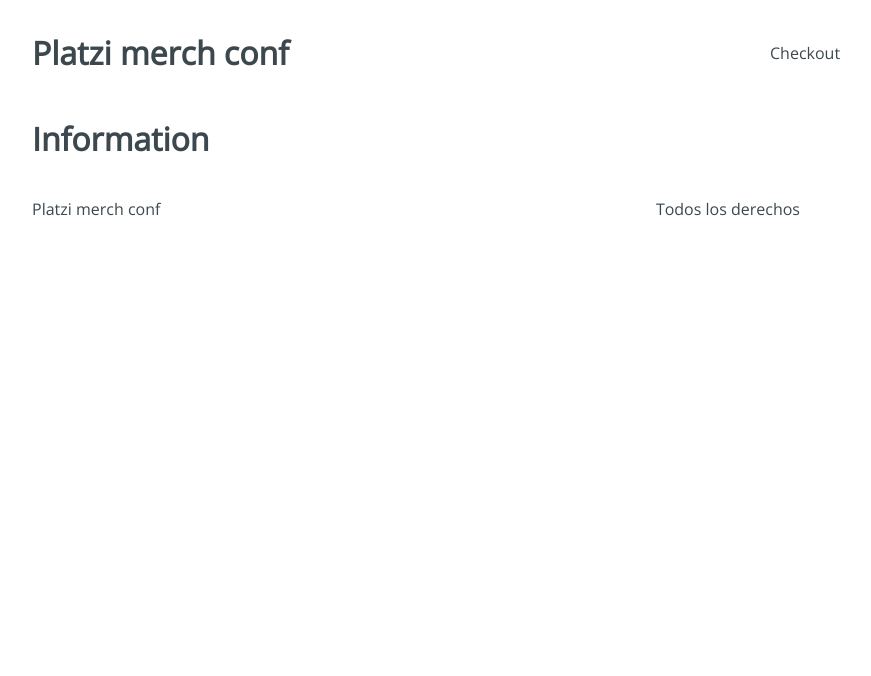
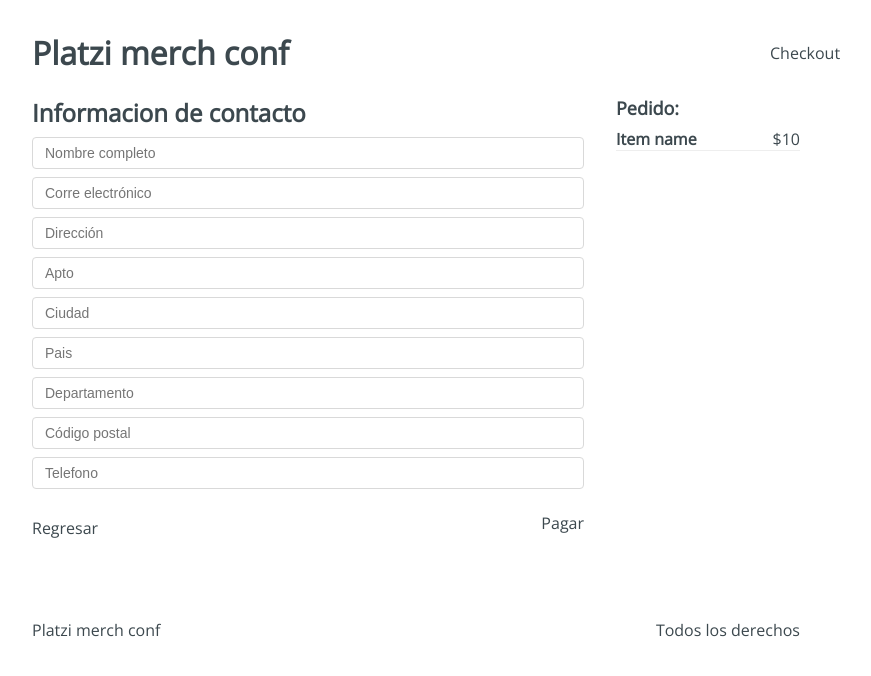
Before and after one commit to jprietor13/platzi-conf-merch, a React app: page /checkout/information in a window 1280 px wide. Shown: the top 676 px of the page, without its empty margins (224-1095 px from the left). Built offline with nearby package versions, Linux system fonts and the light colour scheme.

Commit message:
feat: Layout and styles information component

```diff
--- a/src/containers/Information.jsx
+++ b/src/containers/Information.jsx
@@ -3,7 +3,43 @@
 
 const Information = () => {
   return (
-    <h1>Information</h1>
+    <div className="Information">
+      <div className="Information-content">
+        <div className="Information-head">
+          <h2>Informacion de contacto</h2>
+          <div className="Information-form">
+            <form action="">
+              <input type="text" placeholder="Nombre completo" name="name" />
+              <input type="email" placeholder="Corre electrónico" name="email" />
+              <input type="text" placeholder="Dirección" name="address" />
+              <input type="text" placeholder="Apto" name="apto" />
+              <input type="text" placeholder="Ciudad" name="city" />
+              <input type="text" placeholder="Pais" name="country" />
+              <input type="text" placeholder="Departamento" name="state" />
+              <input type="text" placeholder="Código postal" name="cp" />
+              <input type="text" placeholder="Telefono" name="phone" />
+            </form>
+          </div>
+        </div>
+        <div className="Information-buttons">
+          <div className="Information-back">
+            Regresar
+          </div>
+          <div className="Information-next">
+            Pagar
+          </div>
+        </div>
+      </div>
+      <div className="Information-pedido">
+        <h3>Pedido: </h3>
+        <div className="Information-item">
+          <div className="Information-element">
+            <h4>Item name</h4>
+            <span>$10</span>
+          </div>
+        </div>
+      </div>
+    </div>
   );
 };
 
```
